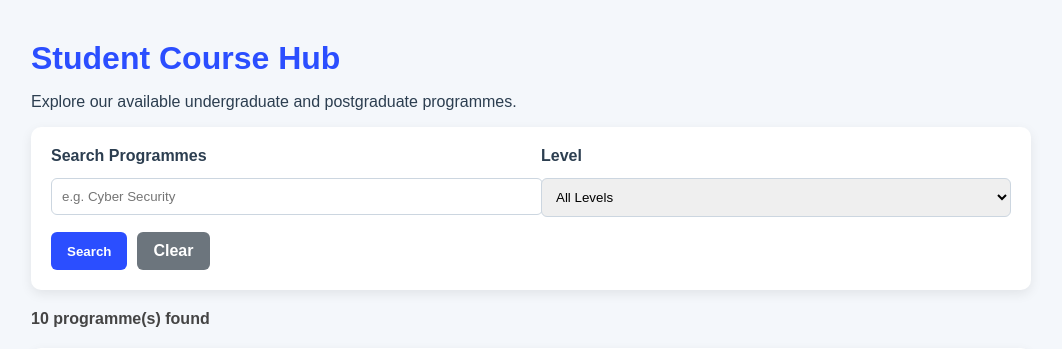
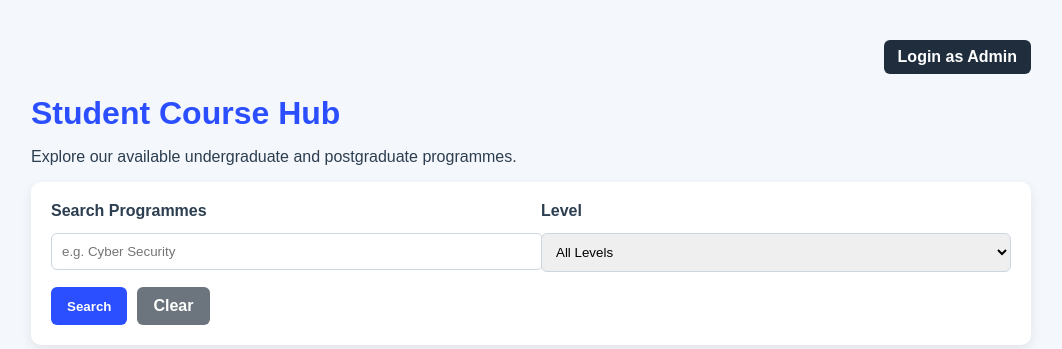
Before and after one commit to SaimonHS/student-course-hub, a PHP site: page /student-course-hub/ in a window 1280 px wide. Shown: the top 349 px of the page, without its empty margins (109-1171 px from the left). Run offline with PHP 8.4, Linux system fonts and the light colour scheme; data comes from the database, SQL or seed files in the repository.

Commit message:
Uploaded The screenshots

```diff
--- a/assets/css/style.css
+++ b/assets/css/style.css
@@ -146,3 +146,24 @@ th, td {
 tr:nth-child(even) {
     background-color: #f9fbff;
 }
+
+/*Top Bar (Admin Login)*/
+.top-bar {
+    display: flex;
+    justify-content: flex-end;
+    margin-bottom: 20px;
+}
+
+.admin-login-btn {
+    background: #1f2d3d;
+    color: #fff;
+    padding: 8px 14px;
+    border-radius: 6px;
+    text-decoration: none;
+    font-weight: bold;
+    transition: background 0.2s ease;
+}
+
+.admin-login-btn:hover {
+    background: #2b4eff;
+}
--- a/index.php
+++ b/index.php
@@ -72,12 +72,18 @@ $queryString = http_build_query([
 <head>
     <meta charset="UTF-8">
     <meta name="viewport" content="width=device-width, initial-scale=1.0">
-    <title>Student Course Hub</title>
+    <title>Welcome To Student Course Hub</title>
     <link rel="stylesheet" href="assets/css/style.css">
 </head>
 <body>
 
 <div class="page-container">
+
+<div class="top-bar">
+    <a href="http://localhost/student-course-hub/admin/login.php" class="admin-login-btn">
+        Login as Admin
+    </a>
+</div>
 
     <h1>Student Course Hub</h1>
     <p>Explore our available undergraduate and postgraduate programmes.</p>
```
Also changed, not shown: 3 other files.
